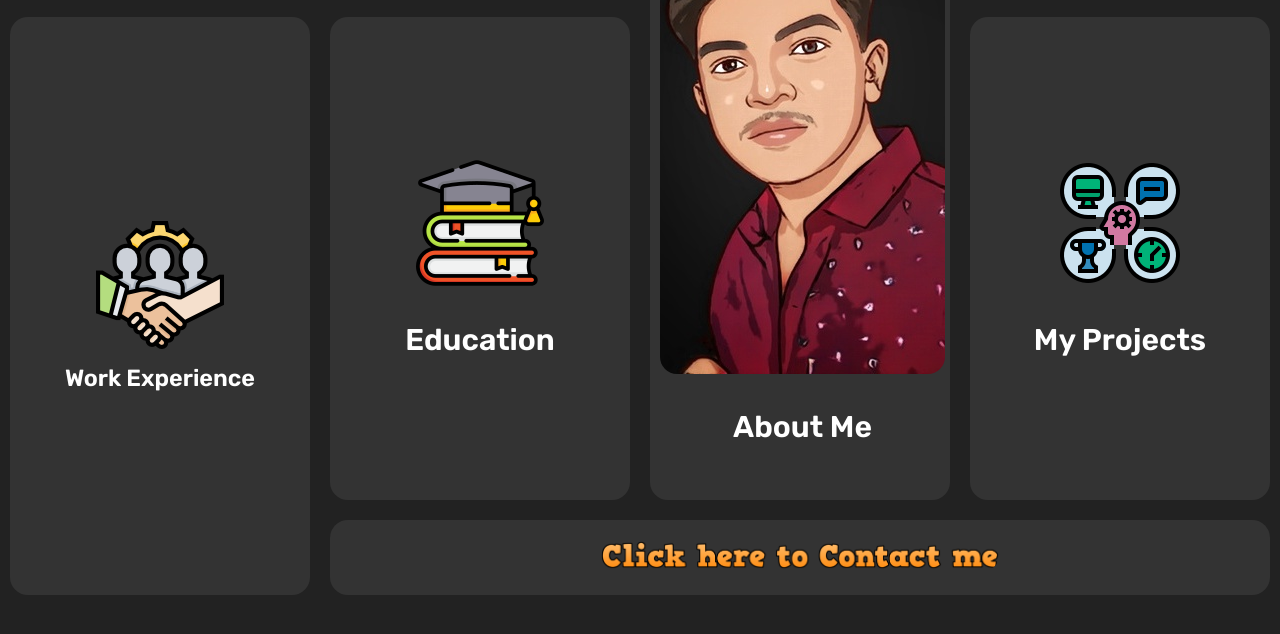
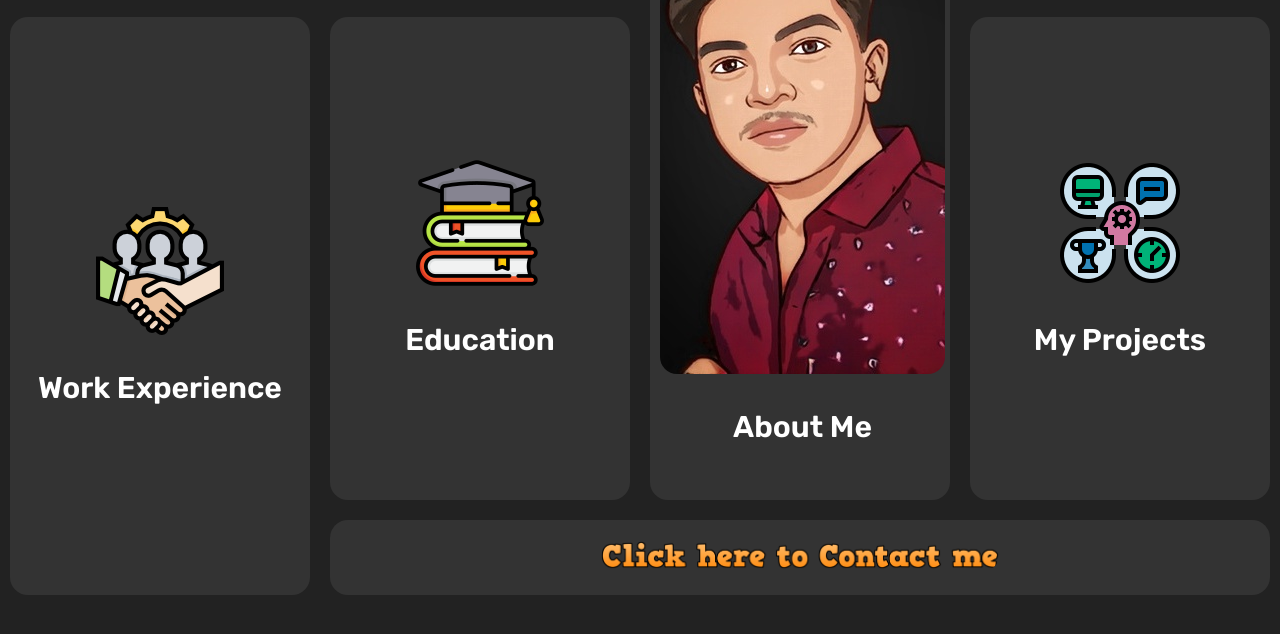
Before and after one commit to vansh-2266/My-Portfolio, a plain HTML site: page index.html in a window 1280 px wide. Shown: the part 234-868 px from the top of the page. Drawn offline with Linux system fonts and the light colour scheme; a web font is replaced by a local one.

Commit message:
Update index.html

```diff
--- a/index.html
+++ b/index.html
@@ -48,7 +48,7 @@
         <a href="work.html" target="_blank">
             <div class="content">
                 <img src="img/team.png" alt="about-me-Icon">
-                <h3>Work Experience</h3>
+                <h2>Work Experience</h2>
             </div>
         </a>
         </div>
```
